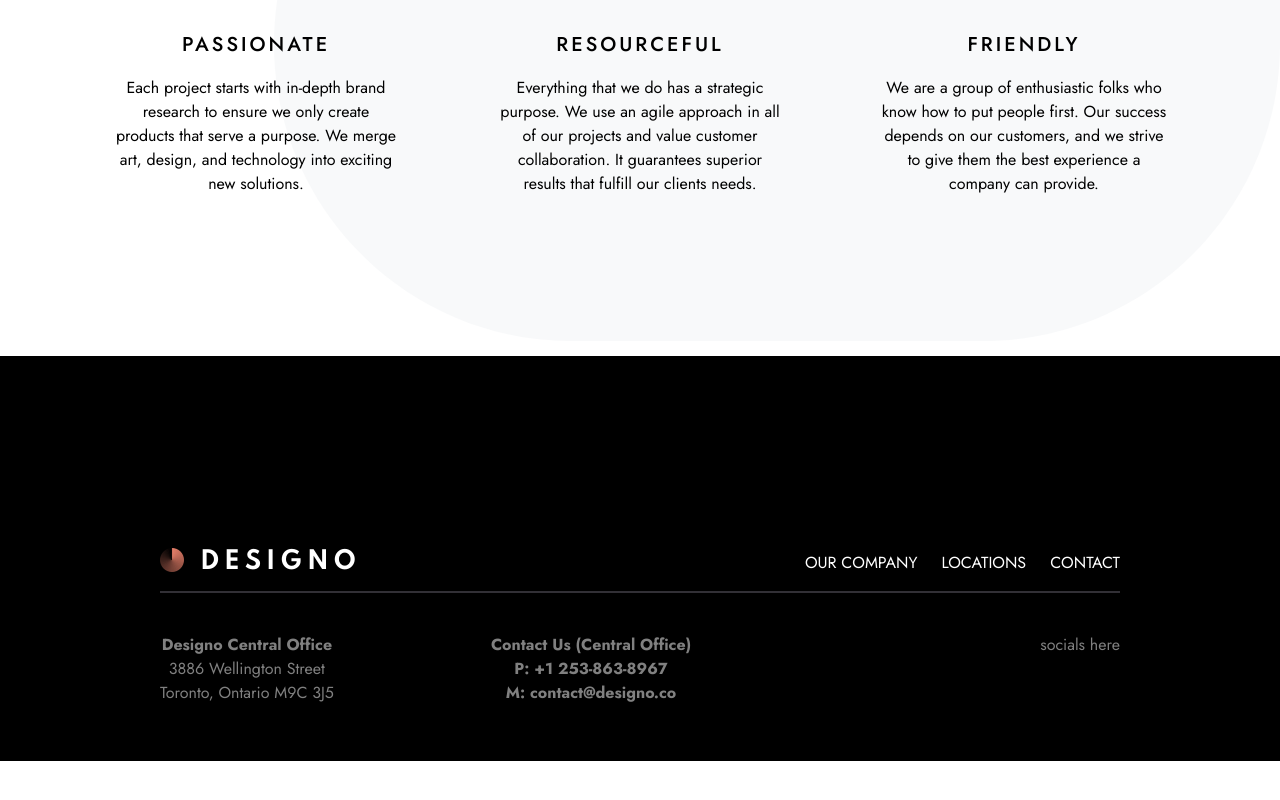
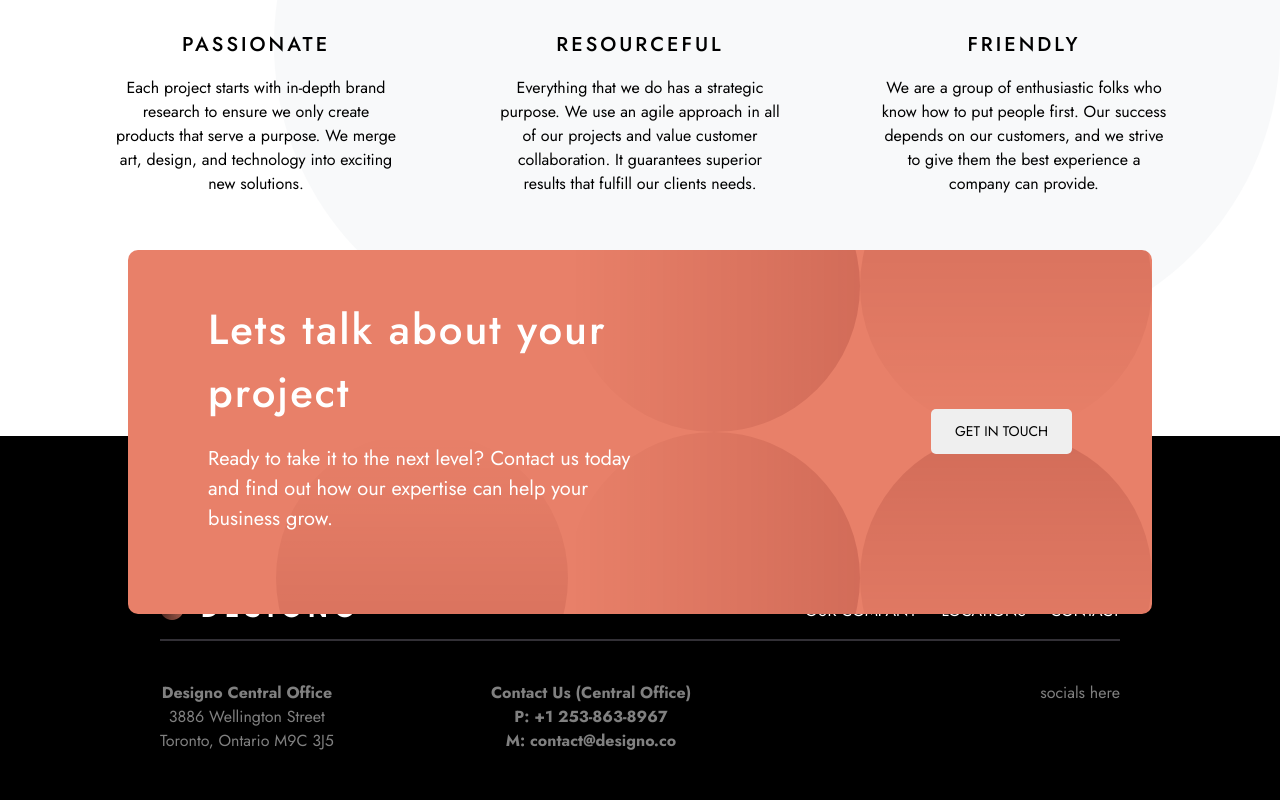
Before and after one commit to codyivy0/FM-designo-multi-page, a React app: page / in a window 1280 px wide. Shown: the part 1562-2362 px from the top of the page. Before the commit the page ends 2323 px from the top, so only its background shows below. Built offline with nearby package versions, Linux system fonts and the light colour scheme; the HTML template or start-up script is replaced by a standard one.

Commit message:
added footer with card component for when we need the card above the footer. responsive

```diff
--- a/src/Components/Button/Button.module.css
+++ b/src/Components/Button/Button.module.css
@@ -3,6 +3,6 @@
   border: none;
   padding: 0.75rem 1.5rem;
   font-size: 14px;
-  margin-top: 2rem;
+
   color: black;
 }
--- /dev/null
+++ b/src/Components/FooterWithCard/FooterWithCard.jsx
@@ -0,0 +1,80 @@
+import Button from "../Button/Button";
+import styles from "./FooterWithCard.module.css";
+import { NavLink } from "react-router-dom";
+
+const FooterWithCard = () => {
+  return (
+    <footer>
+      <section className={styles.footerCard}>
+        <div>
+          <h1>Lets talk about your project</h1>
+          <p>
+            Ready to take it to the next level? Contact us today and find out
+            how our expertise can help your business grow.
+          </p>
+        </div>
+        <NavLink to={"/contact"} className={styles.inTouchBtn}>
+          <Button className={styles.btn}>GET IN TOUCH</Button>
+        </NavLink>
+      </section>
+
+      <section className={styles.footerNav}>
+        <NavLink to={"/"}>
+          <img
+            src="/images/logo/logo-light.png"
+            className={styles.footerLogo}
+            alt="designo logo"
+            height={27}
+          />
+        </NavLink>
+        <div className={styles.footerDividerMobile}></div>
+        <div className={styles.footerLinks}>
+          <NavLink
+            className={({ isActive }) =>
+              ` ${isActive ? styles.active : ""} ${styles.footerLink} `
+            }
+            to={"/about"}
+          >
+            OUR COMPANY
+          </NavLink>
+          <NavLink
+            className={({ isActive }) =>
+              `${isActive ? styles.active : ""} ${styles.footerLink}  `
+            }
+            exact
+            to={"/locations"}
+          >
+            LOCATIONS
+          </NavLink>
+          <NavLink
+            className={({ isActive }) =>
+              `${isActive ? styles.active : ""} ${styles.footerLink} `
+            }
+            exact
+            to={"/contact"}
+          >
+            CONTACT
+          </NavLink>
+        </div>
+      </section>
+
+      <section className={styles.footerContactInfo}>
+        <div>
+          <p className={styles.fw700}>Designo Central Office</p>
+          <p>3886 Wellington Street</p>
+          <p>Toronto, Ontario M9C 3J5</p>
+        </div>
+        <div>
+          <p className={styles.fw700}>Contact Us (Central Office)</p>
+          <p className={styles.fw700}>P: +1 253-863-8967</p>
+          <p className={styles.fw700}>M: contact@designo.co</p>
+        </div>
+        <div>
+          <p>socials here</p>
+        </div>
+      </section>
+    </footer>
+  );
+};
+
+export default FooterWithCard;
--- /dev/null
+++ b/src/Components/FooterWithCard/FooterWithCard.module.css
@@ -0,0 +1,148 @@
+footer {
+  box-sizing: initial;
+  background-color: black;
+  color: white;
+  padding-inline: 1rem;
+  text-align: center;
+  display: flex;
+  flex-direction: column;
+  gap: 2rem;
+  padding-block: 4rem;
+  position: relative;
+  margin-top: 18rem;
+}
+.footerCard {
+  position: absolute;
+  background-color: var(--peach);
+  padding: 3rem 2rem 3rem 2rem;
+  left: 50%;
+  top: -35%;
+  transform: translate(-50%, 0%);
+  width: 90%;
+  border-radius: 10px;
+  background-image: url("/svg/bg-pattern-call-to-action.svg");
+  background-position: right;
+  background-repeat: no-repeat;
+}
+.footerCard h1 {
+  font-weight: 500;
+  letter-spacing: 2px;
+  font-size: 26px;
+  margin: 0;
+  padding-inline: 1rem;
+}
+.footerCard p {
+  margin-bottom: 2rem;
+}
+.footerNav {
+  display: flex;
+  flex-direction: column;
+  justify-content: center;
+  align-items: center;
+  gap: 1.5rem;
+}
+
+footer .footerLogo {
+  box-sizing: initial;
+  margin-top: 6rem;
+}
+
+footer .footerDividerMobile {
+  background-color: var(--dark-grey);
+  height: 1px;
+  width: 100%;
+}
+footer .footerLinks {
+  display: inherit;
+  flex-direction: column;
+  gap: 1.5rem;
+}
+footer .footerLink {
+  color: white;
+}
+
+footer .footerContactInfo {
+  line-height: 0.5;
+  opacity: 0.5;
+  gap: 2rem;
+  display: inherit;
+  flex-direction: column;
+}
+
+.fw700 {
+  font-weight: 700;
+}
+.active {
+  color: var(--peach) !important;
+}
+
+@media (min-width: 770px) {
+  footer {
+    padding-inline: 2rem;
+    margin-top: 15rem;
+  }
+  .footerCard {
+    padding-inline: 10rem;
+    top: -50%;
+  }
+  .footerCard h1 {
+    font-size: 32px;
+  }
+  .footerCard p {
+    font-size: 20px;
+  }
+  .footerNav {
+    flex-direction: row;
+    align-items: end;
+    justify-content: space-between;
+
+    border-bottom: 2px solid var(--dark-grey);
+    padding-bottom: 1rem;
+  }
+  footer .footerDividerMobile {
+    display: none;
+  }
+  footer .footerLinks {
+    flex-direction: row;
+  }
+  footer .footerContactInfo {
+    flex-direction: row;
+    justify-content: space-between;
+  }
+  .footerContactInfo > :nth-child(2) {
+    margin-right: 10rem;
+  }
+}
+
+@media (min-width: 1100px) {
+  footer {
+    padding-inline: 10rem;
+    margin-top: 5rem;
+  }
+  .footerContactInfo > :nth-child(2) {
+    margin-right: 12rem;
+  }
+  .footerCard {
+    display: flex;
+    text-align: left;
+    justify-content: space-between;
+    align-items: center;
+    width: 80%;
+    padding-inline: 5rem;
+  }
+  .footerCard div {
+    width: 50%;
+  }
+  .footerCard h1 {
+    margin: 0;
+    padding: 0;
+    font-size: 42px;
+  }
+  .inTouchBtn {
+    margin: 0;
+    padding: 0 !important;
+  }
+  .btn {
+    color: red;
+  }
+}
--- a/src/Pages/Homepage.jsx
+++ b/src/Pages/Homepage.jsx
@@ -1,9 +1,10 @@
 import { NavLink } from "react-router-dom";
 import Button from "../Components/Button/Button";
-import Footer from "../Components/Footer/Footer";
+
 import styles from "./Homepage.module.css";
 import ProjectCards from "../Components/ProjectCards/ProjectCards";
 import InfoCards from "../Components/InfoCards/InfoCards";
+import FooterWithCard from "../Components/FooterWithCard/FooterWithCard";
 
 const Homepage = () => {
   return (
@@ -23,7 +24,7 @@ const Homepage = () => {
       </section>
       <ProjectCards />
       <InfoCards />
-      <Footer />
+      <FooterWithCard />
     </main>
   );
 };
--- a/src/Pages/Homepage.module.css
+++ b/src/Pages/Homepage.module.css
@@ -7,13 +7,15 @@
   background-repeat: no-repeat;
   padding: 3rem 1rem 27rem 1rem;
   text-align: center;
-
 }
 .banner h1 {
   font-size: 32px;
   font-weight: 500;
   line-height: 1;
   padding-inline: 0.5rem;
+}
+.bannerText p {
+  margin-bottom: 2rem;
 }
 
 @media (min-width: 770px) {
```
